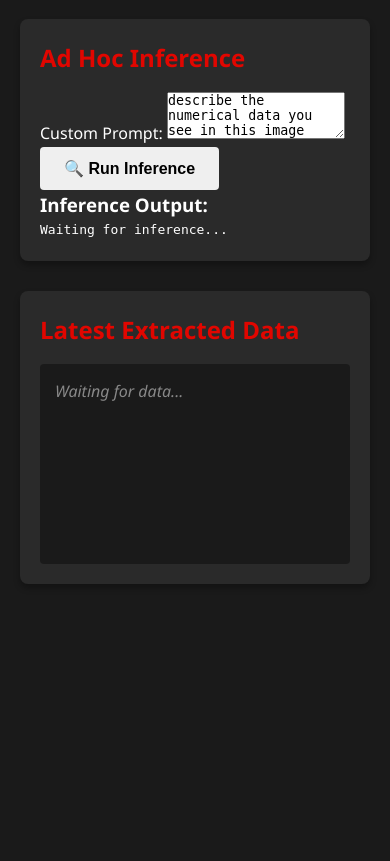
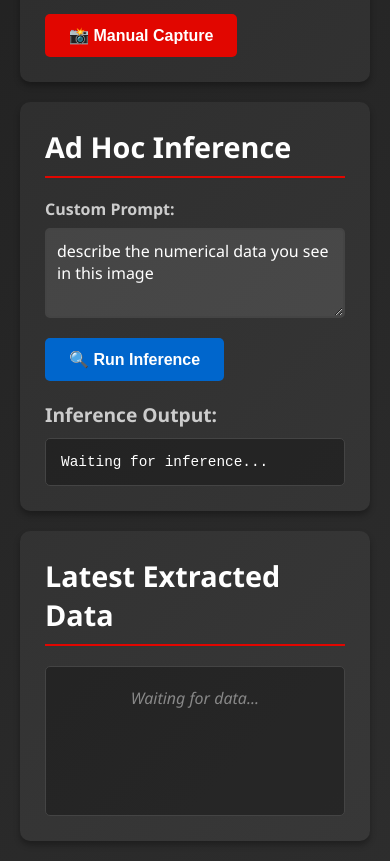
Before and after one commit to modestprophet/f1-superfan, a Flask app: page / in a window 390 px wide. Shown: the part 609-1470 px from the top of the page. Before the commit the page ends 1193 px from the top, so only its background shows below. Run offline with Flask 3, Linux system fonts and the light colour scheme.

Commit message:
added adhoc inference css

```diff
--- a/static/css/style.css
+++ b/static/css/style.css
@@ -1,3 +1,5 @@
+/* F1 Superfan - Stylesheet */
+
 * {
     margin: 0;
     padding: 0;
@@ -6,9 +8,9 @@
 
 body {
     font-family: 'Segoe UI', Tahoma, Geneva, Verdana, sans-serif;
-    background-color: #1a1a1a;
+    background: linear-gradient(135deg, #1e1e1e 0%, #2d2d2d 100%);
     color: #ffffff;
-    line-height: 1.6;
+    min-height: 100vh;
 }
 
 .container {
@@ -19,51 +21,57 @@ body {
 
 header {
     text-align: center;
+    margin-bottom: 40px;
     padding: 30px 0;
-    border-bottom: 2px solid #e10600;
-    margin-bottom: 30px;
+    background: rgba(255, 255, 255, 0.05);
+    border-radius: 10px;
 }
 
 header h1 {
-    font-size: 2.5em;
-    color: #e10600;
+    font-size: 3em;
     margin-bottom: 10px;
+    text-shadow: 2px 2px 4px rgba(0, 0, 0, 0.5);
 }
 
 header p {
+    font-size: 1.2em;
     color: #cccccc;
-    font-size: 1.1em;
 }
 
 main {
     display: grid;
-    grid-template-columns: 2fr 1fr;
-    gap: 30px;
+    grid-template-columns: 1fr 1fr;
+    gap: 20px;
 }
 
 section {
-    background-color: #2a2a2a;
-    padding: 20px;
-    border-radius: 8px;
+    background: rgba(255, 255, 255, 0.05);
+    border-radius: 10px;
+    padding: 25px;
     box-shadow: 0 4px 6px rgba(0, 0, 0, 0.3);
 }
 
-h2 {
-    color: #e10600;
-    margin-bottom: 15px;
-    font-size: 1.5em;
+section h2 {
+    margin-bottom: 20px;
+    font-size: 1.8em;
+    border-bottom: 2px solid #e10600;
+    padding-bottom: 10px;
+}
+
+.video-section {
+    grid-column: 1;
 }
 
 .video-container {
-    background-color: #000000;
-    border-radius: 4px;
+    width: 100%;
+    background: #000;
+    border-radius: 8px;
     overflow: hidden;
     margin-bottom: 15px;
 }
 
 #video-feed {
     width: 100%;
-    height: auto;
     display: block;
 }
 
@@ -77,46 +85,129 @@ h2 {
     padding: 12px 24px;
     font-size: 1em;
     border: none;
-    border-radius: 4px;
+    border-radius: 5px;
     cursor: pointer;
     transition: all 0.3s ease;
     font-weight: bold;
 }
 
 .btn-primary {
-    background-color: #e10600;
+    background: #e10600;
     color: white;
 }
 
-.btn-primary:hover {
-    background-color: #b40500;
+.btn-primary:hover:not(:disabled) {
+    background: #b80500;
     transform: translateY(-2px);
-    box-shadow: 0 4px 8px rgba(225, 6, 0, 0.3);
 }
 
-.btn-primary:active {
-    transform: translateY(0);
+.btn-secondary {
+    background: #0066cc;
+    color: white;
 }
 
-#status-message {
-    color: #4CAF50;
+.btn-secondary:hover:not(:disabled) {
+    background: #0052a3;
+    transform: translateY(-2px);
+}
+
+.btn:disabled {
+    opacity: 0.5;
+    cursor: not-allowed;
+}
+
+#status-message, #inference-status {
     font-weight: bold;
+    font-size: 0.9em;
+}
+
+.adhoc-inference-section {
+    grid-column: 2;
+}
+
+.inference-controls {
+    margin-bottom: 20px;
+}
+
+.prompt-container {
+    margin-bottom: 15px;
+}
+
+.prompt-container label {
+    display: block;
+    margin-bottom: 8px;
+    font-weight: bold;
+    color: #cccccc;
+}
+
+#custom-prompt {
+    width: 100%;
+    padding: 10px;
+    font-size: 1em;
+    border: 2px solid #444;
+    border-radius: 5px;
+    background: rgba(255, 255, 255, 0.1);
+    color: #ffffff;
+    font-family: 'Segoe UI', Tahoma, Geneva, Verdana, sans-serif;
+    resize: vertical;
+}
+
+#custom-prompt:focus {
+    outline: none;
+    border-color: #0066cc;
+}
+
+#inference-output {
+    margin-top: 20px;
+}
+
+#inference-output h3 {
+    margin-bottom: 10px;
+    font-size: 1.2em;
+    color: #cccccc;
+}
+
+#inference-result {
+    background: rgba(0, 0, 0, 0.3);
+    padding: 15px;
+    border-radius: 5px;
+    border: 1px solid #444;
+    color: #ffffff;
+    white-space: pre-wrap;
+    word-wrap: break-word;
+    font-family: 'Courier New', monospace;
+    font-size: 0.9em;
+    max-height: 300px;
+    overflow-y: auto;
+}
+
+.data-section {
+    grid-column: 1 / -1;
 }
 
 #latest-data {
-    background-color: #1a1a1a;
-    padding: 15px;
-    border-radius: 4px;
-    min-height: 200px;
+    background: rgba(0, 0, 0, 0.3);
+    padding: 20px;
+    border-radius: 5px;
+    border: 1px solid #444;
+    min-height: 150px;
 }
 
 .placeholder {
-    color: #888888;
+    color: #888;
     font-style: italic;
+    text-align: center;
 }
 
-@media (max-width: 968px) {
+/* Responsive design */
+@media (max-width: 1024px) {
     main {
         grid-template-columns: 1fr;
     }
+
+    .video-section,
+    .adhoc-inference-section,
+    .data-section {
+        grid-column: 1;
+    }
 }
```
